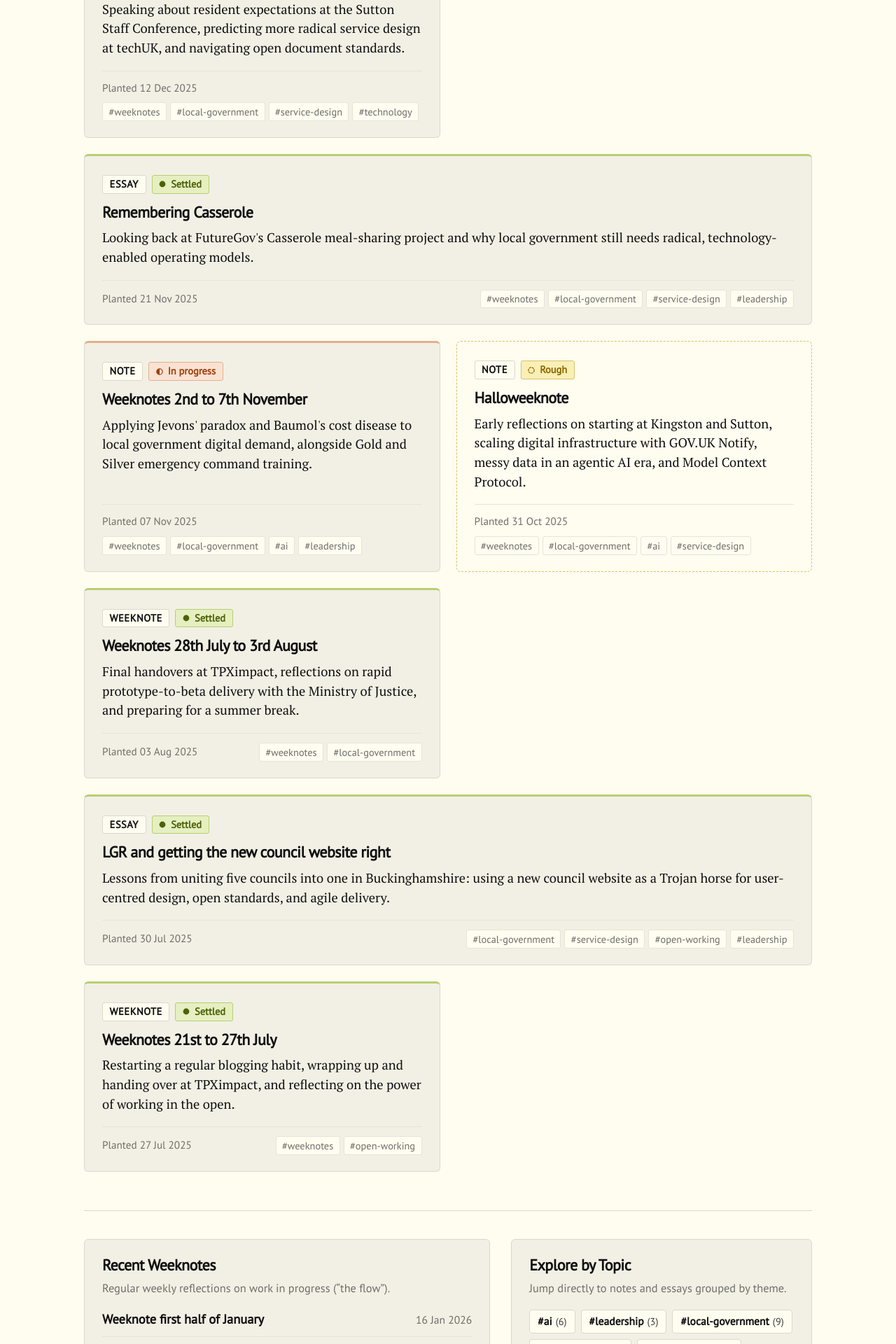
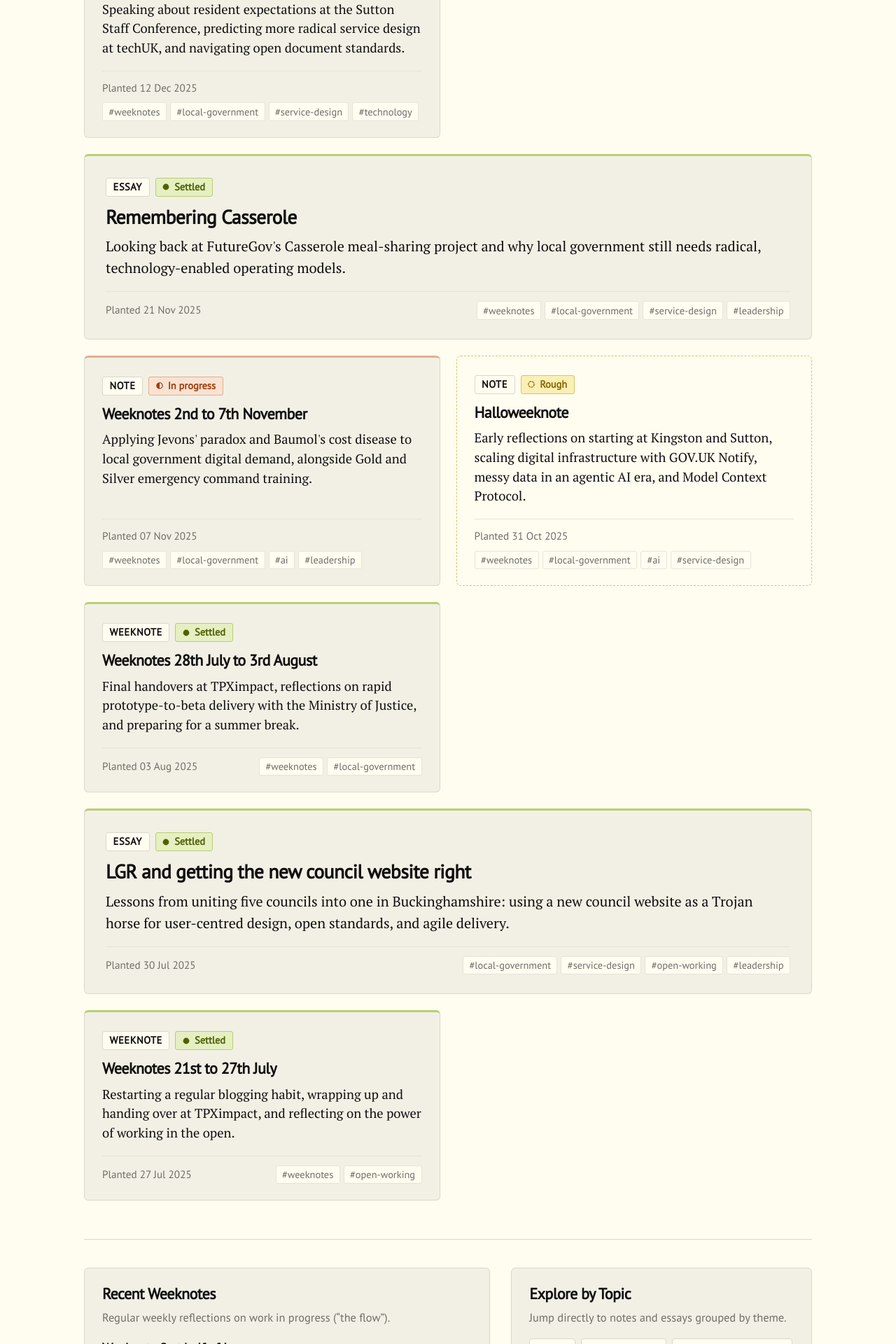
Before and after one commit to benunsworth/benunsworth.github.io, a Jekyll site: the page built from index.html, in a window 1280 px wide. Shown: the part 1490-3410 px from the top of the page at 70% size. Built offline with Jekyll 4.4.1, drawn with Linux system fonts in a browser that asks for light colours; the list of posts is cut into pages by our own code.

Commit message:
feat(garden): implement Batch 6 editorial magazine grid rhythm (#9)
- Update _includes/garden_card.html to resolve is_featured from essay type or featured: true
- Add garden-card--featured class and data-featured='true' attribute
- Wrap card body and footer in universal .garden-card-inner container
- Extend summary truncation to 42 words for featured/essay cards
- Pass compact=true in _includes/backlinks.html for related note contexts
- Update public/css/lanyon.css with 2-column span (grid-column: 1 / -1) on >=38em
- Scale headline to 1.38rem and add generous 1.35rem 1.5rem padding for featured cards
- Add subtle tactile hover lift and soft shadow under prefers-reduced-motion: no-preference
- Update AGENTS.md documentation

```diff
--- a/_includes/backlinks.html
+++ b/_includes/backlinks.html
@@ -13,7 +13,7 @@
   {%- for post in site.posts -%}
     {%- if post.url != page.url -%}
       {%- if post.content contains page.url or post.content contains page_url_trimmed -%}
-        {% include garden_card.html post=post context_label="← Links to this note" %}
+        {% include garden_card.html post=post context_label="← Links to this note" compact=true %}
         {%- assign card_count = card_count | plus: 1 -%}
         {%- assign rendered_urls = rendered_urls | append: post.url | append: "|" -%}
       {%- endif -%}
@@ -36,7 +36,7 @@
           {%- endif -%}
           {%- if shared_tag != "" -%}
             {%- assign context_label_text = "Connected · #" | append: shared_tag -%}
-            {% include garden_card.html post=post context_label=context_label_text %}
+            {% include garden_card.html post=post context_label=context_label_text compact=true %}
             {%- assign card_count = card_count | plus: 1 -%}
             {%- assign rendered_urls = rendered_urls | append: post.url | append: "|" -%}
           {%- endif -%}
--- a/_includes/garden_card.html
+++ b/_includes/garden_card.html
@@ -28,10 +28,22 @@
   {%- assign resolved_media = "" -%}
 {%- endif -%}
 
+{%- assign is_featured = false -%}
+{%- if include.compact != true and include.compact != "true" -%}
+  {%- if resolved_type == "essay" or card_post.featured == true or card_post.featured == "true" -%}
+    {%- assign is_featured = true -%}
+  {%- endif -%}
+{%- endif -%}
+{%- assign is_wide_card = is_featured -%}
+
 {%- if card_post.summary and card_post.summary != "" -%}
   {%- assign card_summary = card_post.summary -%}
 {%- else -%}
+  {%- if is_featured -%}
+    {%- assign card_summary = card_post.excerpt | default: card_post.content | strip_html | normalize_whitespace | truncatewords: 42 -%}
+  {%- else -%}
     {%- assign card_summary = card_post.excerpt | default: card_post.content | strip_html | normalize_whitespace | truncatewords: 28 -%}
+  {%- endif -%}
 {%- endif -%}
 
 {%- assign card_image_path = "" -%}
@@ -49,15 +61,10 @@
   {%- assign card_image_path = "" -%}
 {%- endif -%}
 
-{%- assign is_wide_card = false -%}
-{%- if resolved_type == "essay" or card_post.featured == true -%}
-  {%- assign is_wide_card = true -%}
-{%- endif -%}
-
 {%- assign card_classes = "garden-card" -%}
 {%- assign card_media_mode = "none" -%}
-{%- if is_wide_card -%}
-  {%- assign card_classes = card_classes | append: " garden-card--wide" -%}
+{%- if is_featured -%}
+  {%- assign card_classes = card_classes | append: " garden-card--featured garden-card--wide" -%}
   {%- if card_image_path != "" -%}
     {%- assign card_classes = card_classes | append: " garden-card--split" -%}
     {%- assign card_media_mode = "split" -%}
@@ -72,18 +79,18 @@
   {%- endif -%}
 {%- endif -%}
 
-<article class="{{ card_classes }}" data-type="{{ resolved_type }}" data-status="{{ resolved_status }}" data-media="{{ resolved_media }}">
+<article class="{{ card_classes }}" data-type="{{ resolved_type }}" data-status="{{ resolved_status }}" data-media="{{ resolved_media }}"{% if is_featured %} data-featured="true"{% endif %}>
   {%- if card_media_mode == "split" -%}
   <div class="garden-card-media garden-card-media--split">
     <img src="{{ card_image_path | relative_url }}" alt="{{ card_image_alt | escape }}" loading="lazy">
   </div>
-  <div class="garden-card-inner">
   {%- elsif card_media_mode == "top" -%}
   <div class="garden-card-media garden-card-media--top">
     <img src="{{ card_image_path | relative_url }}" alt="{{ card_image_alt | escape }}" loading="lazy">
   </div>
   {%- endif -%}
 
+  <div class="garden-card-inner">
     <div class="garden-card-body">
       {%- if card_media_mode == "book" -%}
       <div class="garden-card-review-row">
@@ -127,8 +134,5 @@
       </div>
       {%- endif -%}
     </div>
-
-  {%- if card_media_mode == "split" -%}
   </div>
-  {%- endif -%}
 </article>
--- a/public/css/lanyon.css
+++ b/public/css/lanyon.css
@@ -909,6 +909,13 @@ a.pagination-item:hover {
   .garden-grid {
     grid-template-columns: repeat(2, minmax(0, 1fr));
   }
+
+  /* Batch 6: 2-Column Editorial Magazine Grid Rhythm */
+  .garden-grid > .garden-card--featured,
+  .garden-grid > .garden-card--wide,
+  .garden-grid > .garden-card[data-type="essay"] {
+    grid-column: 1 / -1;
+  }
 }
 
 .garden-card {
@@ -919,11 +926,27 @@ a.pagination-item:hover {
   background-color: var(--color-surface);
   border: 1px solid var(--color-border);
   border-radius: 6px;
-  transition: background-color .15s ease, border-color .15s ease;
+  transition: background-color .15s ease, border-color .15s ease, transform .15s ease, box-shadow .15s ease;
+  min-width: 0;
 }
 
 .garden-card:hover {
   background-color: var(--color-surface-hover);
+}
+
+@media (prefers-reduced-motion: no-preference) {
+  .garden-card:hover {
+    transform: translateY(-2px);
+    box-shadow: 0 4px 14px rgba(16, 15, 15, 0.06);
+  }
+}
+
+.garden-card-inner {
+  display: flex;
+  flex-direction: column;
+  justify-content: space-between;
+  flex: 1 1 auto;
+  min-width: 0;
 }
 
 .garden-card[data-status="rough"] {
@@ -980,6 +1003,28 @@ a.pagination-item:hover {
   font-size: .92rem;
   color: var(--color-text);
   line-height: 1.5;
+}
+
+/* Editorial Magazine Rhythm: Scaled-up Headline & Breathing Room */
+.garden-card--featured,
+.garden-card--wide,
+.garden-card[data-type="essay"] {
+  padding: 1.35rem 1.5rem;
+}
+
+.garden-card--featured .garden-card-title,
+.garden-card--wide .garden-card-title,
+.garden-card[data-type="essay"] .garden-card-title {
+  font-size: 1.38rem;
+  line-height: 1.25;
+  font-weight: 700;
+}
+
+.garden-card--featured .garden-card-summary,
+.garden-card--wide .garden-card-summary,
+.garden-card[data-type="essay"] .garden-card-summary {
+  font-size: 1rem;
+  line-height: 1.55;
 }
 
 .garden-card-footer {
@@ -1487,8 +1532,10 @@ aside.callout p:last-child,
  */
 
 @media (min-width: 38em) {
-  .garden-grid .garden-card--wide {
-    grid-column: span 2;
+  .garden-grid .garden-card--wide,
+  .garden-grid .garden-card--featured,
+  .garden-grid > .garden-card[data-type="essay"] {
+    grid-column: 1 / -1;
   }
 }
 
@@ -1521,7 +1568,7 @@ aside.callout p:last-child,
   flex-direction: column;
   justify-content: space-between;
   flex: 1;
-  padding: 1.15rem 1.25rem;
+  padding: 1.35rem 1.5rem;
   min-width: 0;
 }
 
@@ -1679,5 +1726,11 @@ aside.callout p:last-child,
   .filter-pill,
   .topic-pill {
     transition: none;
-  }
-}
+    transform: none;
+  }
+
+  .garden-card:hover {
+    transform: none;
+    box-shadow: none;
+  }
+}
```
Also changed, not shown: AGENTS.md (+2 -0 lines). Lines whose indentation alone changed are shown as unchanged.
